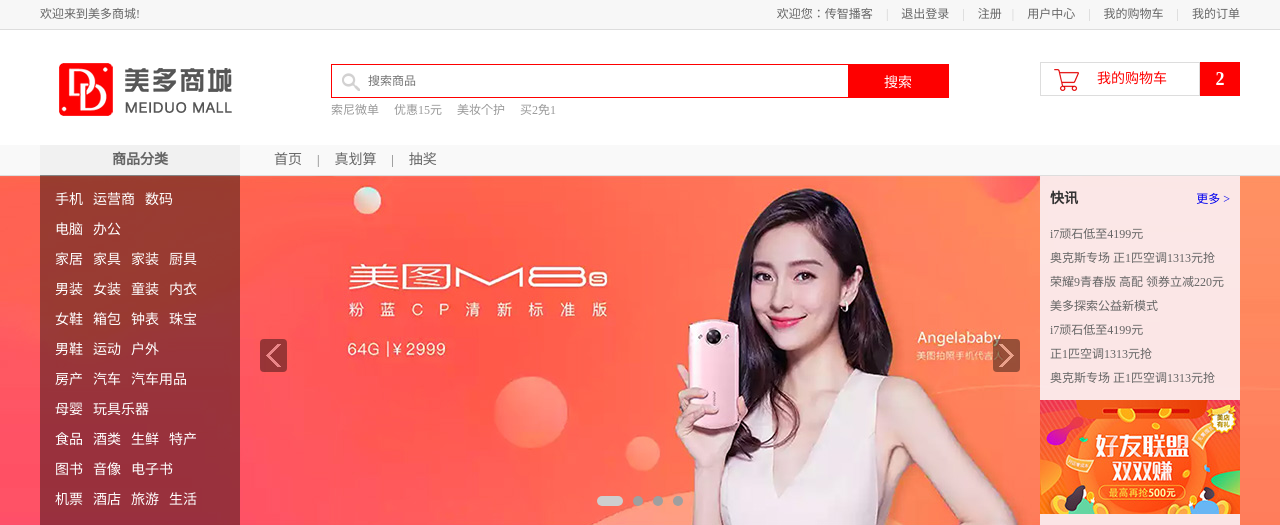
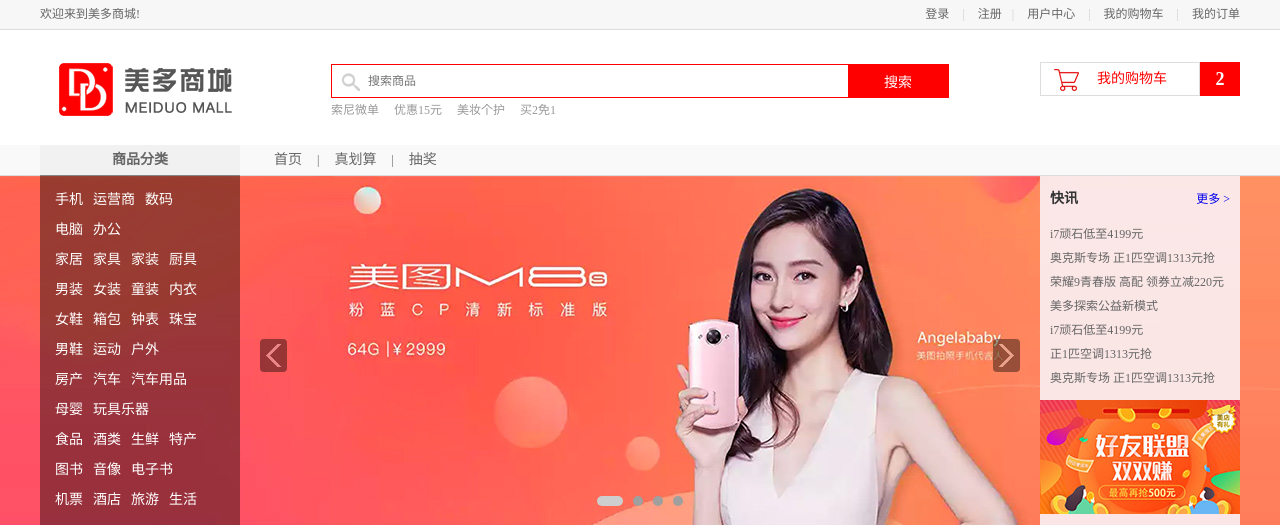
Before and after one commit to shenhaiyu0923/meiduo_project, a Django app: page / in a window 1280 px wide. Shown: the top 525 px of the page. Run offline with Django 3.2, Linux system fonts and the light colour scheme.

Commit message:
登陆显示

```diff
--- a/meiduo_mall/meiduo_mall/templates/index.html
+++ b/meiduo_mall/meiduo_mall/templates/index.html
@@ -11,16 +11,17 @@
 </head>
 <body>
 	<div id="app">
-	<div class="header_con">
+{#v-cloak等页面渲染完再进行加载#}
+	<div class="header_con" v-cloak>
 		<div class="header">
 			<div class="welcome fl">欢迎来到美多商城!</div>
 			<div class="fr">
-				<div class="login_btn fl">
-                    欢迎您：<em>传智播客</em>
-                    <span>|</span>
+
+                <div v-if="username" class="login_btn fl">
+                    欢迎您: <em>[[username]]</em>
                     <a href="#">退出</a>
                 </div>
-				<div class="login_btn fl">
+				<div v-else class="login_btn fl">
 					<a href="login.html">登录</a>
 					<span>|</span>
 					<a href="register.html">注册</a>
```
Also changed, not shown: meiduo_mall/meiduo_mall/apps/users/views.py (+7 -2 lines).
